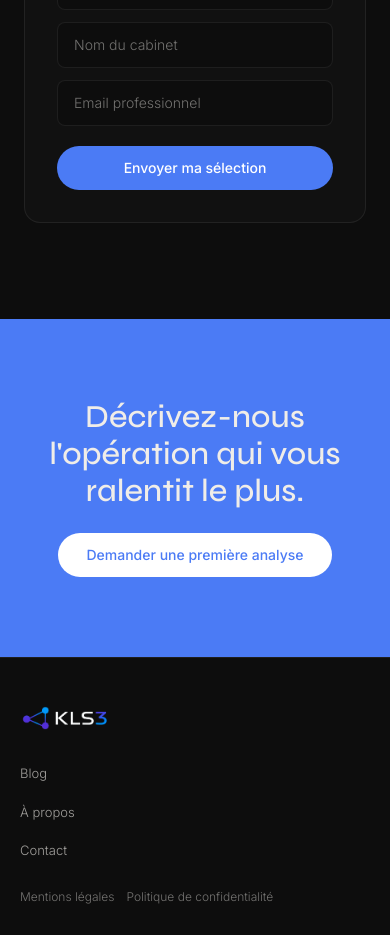
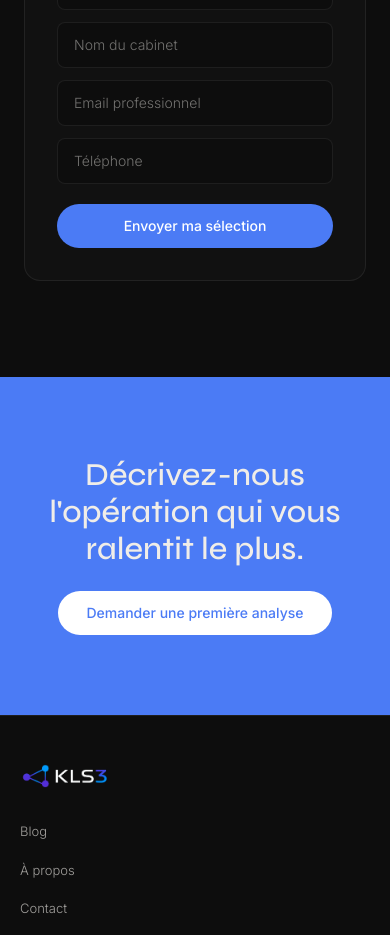
Before and after one commit to Prince2Lu/kls3-dev, a Next.js app: page /diagnostic in a window 390 px wide. Shown: the part 5240-6175 px from the top of the page. Built offline with nearby package versions, Linux system fonts and the light colour scheme; no server answers; what @react-pdf/renderer would draw is missing.

Commit message:
feat: téléphone obligatoire sur /contact et /diagnostic (email + PDF)

```diff
--- a/app/api/contact/route.ts
+++ b/app/api/contact/route.ts
@@ -22,9 +22,9 @@ export async function POST(request: NextRequest) {
     const telephone = body.telephone?.trim()
     const friction = body.friction?.trim()
 
-    if (!nom || !societe || !email || !friction) {
+    if (!nom || !societe || !email || !telephone || !friction) {
       return NextResponse.json(
-        { error: 'Veuillez remplir les champs obligatoires (nom, société, email, friction).' },
+        { error: 'Veuillez remplir les champs obligatoires (nom, société, email, téléphone, friction).' },
         { status: 400 }
       )
     }
@@ -47,7 +47,7 @@ export async function POST(request: NextRequest) {
         <tr><td><strong>Nom</strong></td><td>${escapeHtml(nom)}</td></tr>
         <tr><td><strong>Société</strong></td><td>${escapeHtml(societe)}</td></tr>
         <tr><td><strong>Email</strong></td><td>${escapeHtml(email)}</td></tr>
-        <tr><td><strong>Téléphone</strong></td><td>${telephone ? escapeHtml(telephone) : '—'}</td></tr>
+        <tr><td><strong>Téléphone</strong></td><td>${escapeHtml(telephone)}</td></tr>
         <tr><td valign="top"><strong>Friction</strong></td><td>${escapeHtml(friction).replace(/\n/g, '<br>')}</td></tr>
       </table>
     `
--- a/app/diagnostic/actions.ts
+++ b/app/diagnostic/actions.ts
@@ -14,6 +14,7 @@ export type DiagnosticSubmission = {
   nom: string
   cabinet: string
   email: string
+  telephone: string
   score: number
   heuresMois: number
   coutAn: number
@@ -34,7 +35,9 @@ export type DiagnosticActionResult = { ok: true } | { ok: false; error: string }
 export async function submitDiagnostic(
   data: DiagnosticSubmission
 ): Promise<DiagnosticActionResult> {
-  if (!data.email || !data.cabinet || !data.nom) {
+  const telephone = data.telephone?.trim()
+
+  if (!data.email || !data.cabinet || !data.nom || !telephone) {
     return { ok: false, error: 'Merci de renseigner tous les champs.' }
   }
 
@@ -62,6 +65,7 @@ export async function submitDiagnostic(
         nom: data.nom,
         cabinet: data.cabinet,
         email: data.email,
+        telephone,
         score: data.score,
         heuresMois: data.heuresMois,
         coutAn: data.coutAn,
@@ -86,6 +90,7 @@ export async function submitDiagnostic(
       html: buildDiagnosticEmailHtml({
         nom: data.nom,
         cabinet: data.cabinet,
+        telephone,
         score: data.score,
         heuresMois: data.heuresMois,
         coutAn: data.coutAn,
@@ -110,6 +115,7 @@ export async function submitDiagnostic(
       html: buildDiagnosticEmailHtml({
         nom: data.nom,
         cabinet: data.cabinet,
+        telephone,
         score: data.score,
         heuresMois: data.heuresMois,
         coutAn: data.coutAn,
--- a/components/diagnostic/results-and-capture.tsx
+++ b/components/diagnostic/results-and-capture.tsx
@@ -69,7 +69,7 @@ export function ScoreCard({ result, selectedPacks }: Props) {
 export function CaptureForm({ result, selectedPacks }: Props) {
   const [isPending, startTransition] = useTransition()
   const [status, setStatus] = useState<'idle' | 'sent' | 'error'>('idle')
-  const [form, setForm] = useState({ nom: '', cabinet: '', email: '' })
+  const [form, setForm] = useState({ nom: '', cabinet: '', email: '', telephone: '' })
 
   function handleSubmit(e: React.FormEvent) {
     e.preventDefault()
@@ -126,6 +126,14 @@ export function CaptureForm({ result, selectedPacks }: Props) {
             onChange={(e) => setForm((p) => ({ ...p, email: e.target.value }))}
             className="rounded-lg border border-white/[0.07] bg-background px-4 py-3 text-sm text-foreground placeholder:text-foreground-muted focus:border-accent focus:outline-none"
           />
+          <input
+            type="tel"
+            required
+            placeholder="Téléphone"
+            value={form.telephone}
+            onChange={(e) => setForm((p) => ({ ...p, telephone: e.target.value }))}
+            className="rounded-lg border border-white/[0.07] bg-background px-4 py-3 text-sm text-foreground placeholder:text-foreground-muted focus:border-accent focus:outline-none"
+          />
           <button
             type="submit"
             disabled={isPending}
--- a/components/sections/ContactForm.tsx
+++ b/components/sections/ContactForm.tsx
@@ -98,15 +98,16 @@ export default function ContactForm() {
         </div>
         <div>
           <label htmlFor="telephone" className={labelClass} style={labelStyle}>
-            Téléphone
+            Téléphone <span className="text-kls-accent">*</span>
           </label>
           <input
             type="tel"
             id="telephone"
+            required
             value={formData.telephone}
             onChange={(e) => setFormData({ ...formData, telephone: e.target.value })}
             className={inputClass}
-            placeholder="Optionnel"
+            placeholder="06 12 34 56 78"
           />
         </div>
       </div>
--- a/lib/email/diagnostic-email-html.ts
+++ b/lib/email/diagnostic-email-html.ts
@@ -4,6 +4,7 @@ import { kls3CompanyInfo } from '@/lib/data/company-info'
 type DiagnosticEmailProps = {
   nom: string
   cabinet: string
+  telephone: string
   score: number
   heuresMois: number
   coutAn: number
@@ -32,6 +33,7 @@ function escapeHtml(value: string): string {
 export function buildDiagnosticEmailHtml({
   nom,
   cabinet,
+  telephone,
   score,
   heuresMois,
   coutAn,
@@ -80,6 +82,7 @@ export function buildDiagnosticEmailHtml({
       </div>
       <div style="padding:32px;">
         ${intro}
+        <p style="font-size:14px;color:#333333;">Téléphone : ${escapeHtml(telephone)}</p>
 
         <div style="margin:24px 0;padding:20px;background:#F5F3EF;border-radius:8px;">
           <p style="margin:0;font-size:32px;font-weight:700;color:#4B7BF5;">${score}<span style="font-size:14px;color:#888780;">/100</span></p>
--- a/lib/pdf/diagnostic-pdf.tsx
+++ b/lib/pdf/diagnostic-pdf.tsx
@@ -13,6 +13,7 @@ type DiagnosticPdfProps = {
   nom: string
   cabinet: string
   email: string
+  telephone: string
   score: number
   heuresMois: number
   coutAn: number
@@ -117,6 +118,7 @@ export function DiagnosticPdf({
   nom,
   cabinet,
   email,
+  telephone,
   score,
   heuresMois,
   coutAn,
@@ -155,6 +157,10 @@ export function DiagnosticPdf({
           <View style={styles.clientRow}>
             <Text style={styles.label}>Email</Text>
             <Text style={styles.value}>{email}</Text>
+          </View>
+          <View style={styles.clientRow}>
+            <Text style={styles.label}>Téléphone</Text>
+            <Text style={styles.value}>{sanitizeForPdf(telephone)}</Text>
           </View>
         </View>
 
--- a/lib/types/kls3.ts
+++ b/lib/types/kls3.ts
@@ -35,6 +35,6 @@ export interface ContactFormData {
   nom: string
   societe: string
   email: string
-  telephone?: string
+  telephone: string
   friction: string // description libre de l'opération qui ralentit
 }
```
